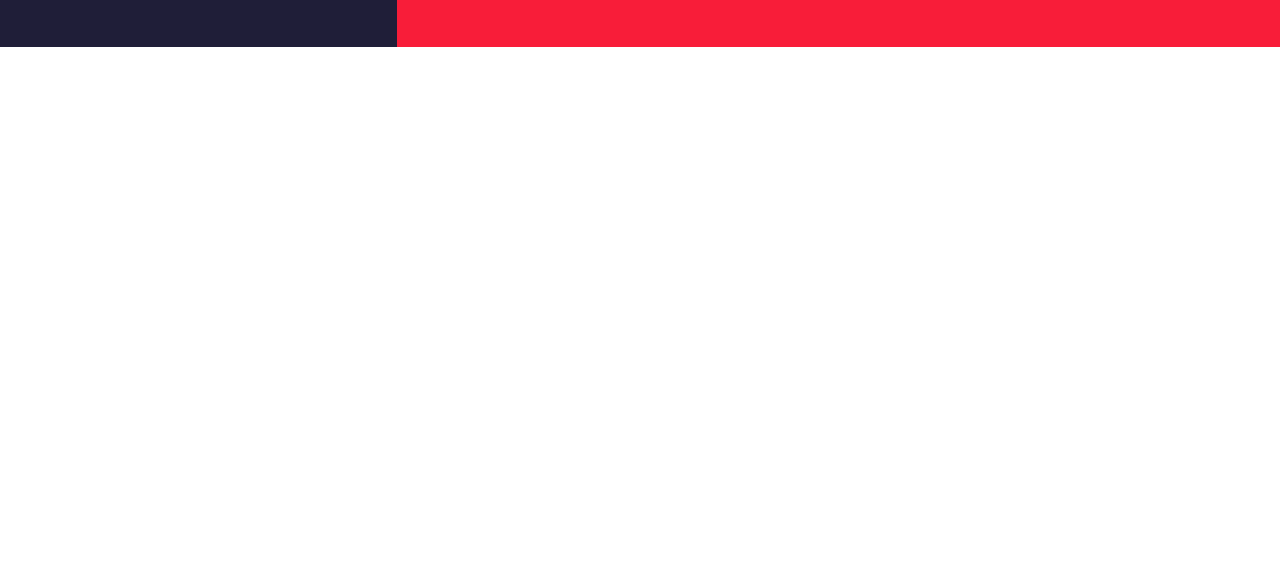
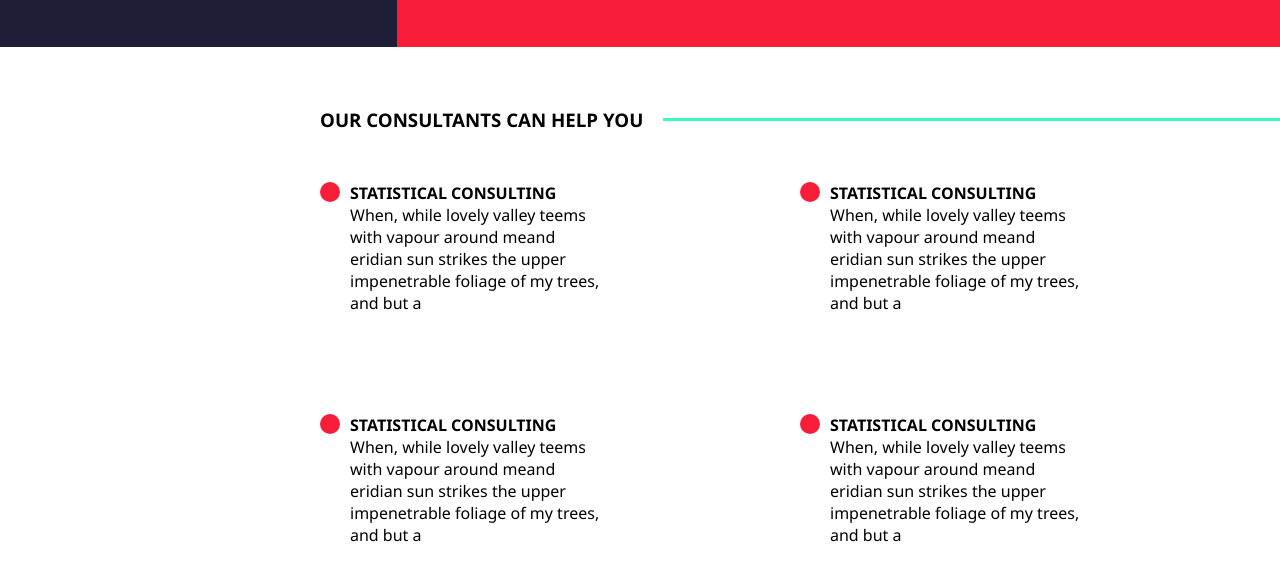
Before and after one commit to Steferre/proj-html-vuejs, a website: page index.html in a window 1280 px wide. Shown: the part 290-870 px from the top of the page. Before the commit the page ends 800 px from the top, so only its background shows below. Drawn offline with Linux system fonts and the light colour scheme.

Commit message:
bozza prima sezione main

```diff
--- a/index.html
+++ b/index.html
@@ -46,5 +46,56 @@
            </div>
        </div>
     </header>
+    <main>
+        <section class="firstSct">
+            <div class="wrapper">
+                <div class="emptySpace"></div>
+                <div class="content">
+                    <div class="titleContainer">
+                        <h3>OUR CONSULTANTS CAN HELP YOU</h3>
+                        <div class="greenBar"></div>
+                    </div>
+                    <div class="cardsContainer">
+                        <div class="card">
+                            <div class="roundImgBox">
+                                <div class="redSpot"></div>
+                            </div>
+                            <div class="textBox">
+                                <h4>STATISTICAL CONSULTING</h4>
+                                <p>When, while lovely valley teems with vapour around meand eridian sun strikes the upper impenetrable foliage of my trees, and but a</p>
+                            </div>
+                        </div>
+                        <div class="card">
+                            <div class="roundImgBox">
+                                <div class="redSpot"></div>
+                            </div>
+                            <div class="textBox">
+                                <h4>STATISTICAL CONSULTING</h4>
+                                <p>When, while lovely valley teems with vapour around meand eridian sun strikes the upper impenetrable foliage of my trees, and but a</p>
+                            </div>
+                        </div>
+                        <div class="card">
+                            <div class="roundImgBox">
+                                <div class="redSpot"></div>
+                            </div>
+                            <div class="textBox">
+                                <h4>STATISTICAL CONSULTING</h4>
+                                <p>When, while lovely valley teems with vapour around meand eridian sun strikes the upper impenetrable foliage of my trees, and but a</p>
+                            </div>
+                        </div>
+                        <div class="card">
+                            <div class="roundImgBox">
+                                <div class="redSpot"></div>
+                            </div>
+                            <div class="textBox">
+                                <h4>STATISTICAL CONSULTING</h4>
+                                <p>When, while lovely valley teems with vapour around meand eridian sun strikes the upper impenetrable foliage of my trees, and but a</p>
+                            </div>
+                        </div>
+                    </div>
+                </div>
+            </div>
+        </section>
+    </main>
 </body>
 </html>
--- a/src/partials/_commons.scss
+++ b/src/partials/_commons.scss
@@ -13,3 +13,8 @@ body {
     width: 100%;
     margin: auto;
 }
+
+.wrapper {
+    display: flex;
+    padding: 60px 0 80px;
+}
--- /dev/null
+++ b/src/partials/_firstSct.scss
@@ -0,0 +1,39 @@
+.emptySpace {
+    flex-grow: 1;
+}
+
+.content {
+    width: 75%;
+}
+
+.titleContainer {
+    display: flex;
+    align-items: center;
+        .greenBar {
+            flex-grow: 1;
+            background-color: $lghWaterGreen;
+            height: 3px;
+            margin-left: 20px;
+        }
+}
+
+.cardsContainer {
+    display: flex;
+    flex-wrap: wrap;
+        .card {
+            flex-basis: 50%;
+            display: flex;
+            padding: 50px 0;
+                .roundImgBox {
+                    margin-right: 10px;
+                        .redSpot {
+                            background-color: $red;
+                            border-radius: 50%;
+                            padding: 10px;
+                        }
+                }
+                .textBox {
+                    width: 250px;
+                }
+        }
+}
--- a/src/partials/_header.scss
+++ b/src/partials/_header.scss
@@ -6,7 +6,10 @@ header {
         $red 31%,
         $red 100%
         );
+    /*background-image: url('../../images/portrait-of-young-architect-woman-on-meeting-KFZCE3A.jpg');*/
 }
+
+
 
 .titleBox {
     display: flex;
--- a/src/style.scss
+++ b/src/style.scss
@@ -4,3 +4,4 @@
 
 @import "partials/header";
 @import "partials/navbar";
+@import "partials/firstSct";
```
Also changed, not shown: dist/style.css.
